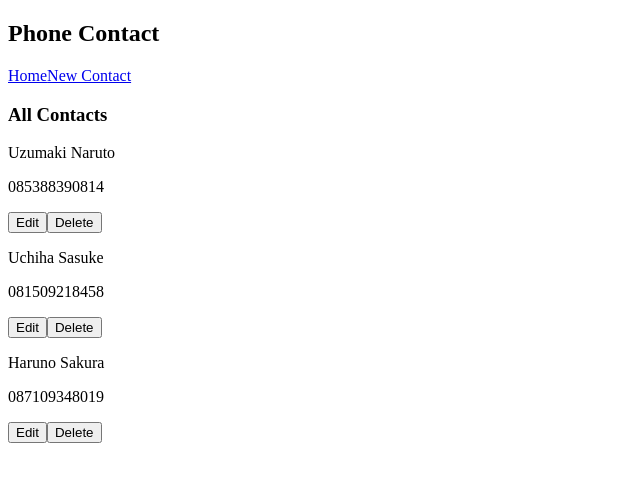
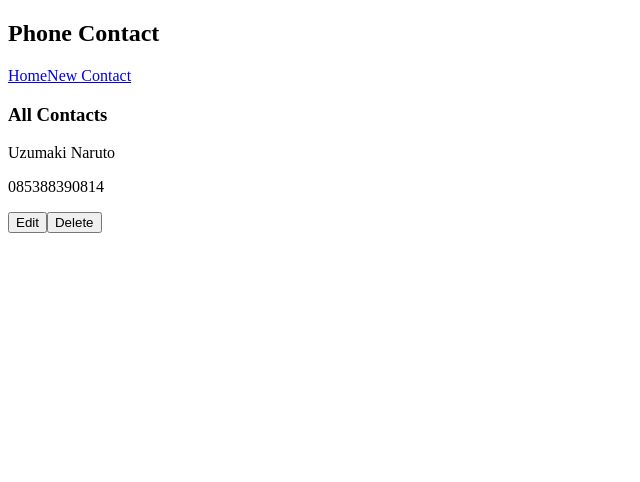
Before and after one commit to haerulmutakin/phone-contact-manager, a React (Create React App) app: page / in a window 1280 px wide. Shown: the top 482 px of the page, without its empty margins (0-640 px from the left). Built offline with nearby package versions, Linux system fonts and the light colour scheme; data requests are answered from the project's data file; the HTML template or start-up script is replaced by a standard one.

Commit message:
episode 15: Deleting Contact

```diff
--- a/database/contact.json
+++ b/database/contact.json
@@ -4,16 +4,6 @@
       "id": 1,
       "name": "Uzumaki Naruto",
       "number": "085388390814"
-        },
-        {
-            "id": 2,
-            "name": "Uchiha Sasuke",
-            "number": "081509218458"
-        },
-        {
-            "id": 3,
-            "name": "Haruno Sakura",
-            "number": "087109348019"
     }
   ]
 }
--- a/src/ContactList.js
+++ b/src/ContactList.js
@@ -1,4 +1,12 @@
+import Api from './api/contact-api';
+
 const ContactList = ({contacts, title, onDelete}) => {
+
+    const handleDeleteContact = (id) => {
+        Api.delete('/contacts/' + id).then(() => {
+            onDelete();
+        });
+    }
 
 
     return (
@@ -12,7 +20,7 @@ const ContactList = ({contacts, title, onDelete}) => {
                     </div>
                     <div className="contact-actions">
                         <button className="btn btn-primary">Edit</button>
-                        <button onClick={() => onDelete(contact.id)} className="btn btn-danger">Delete</button>
+                        <button onClick={() => handleDeleteContact(contact.id)} className="btn btn-danger">Delete</button>
                     </div>
                 </div>
             ))}
--- a/src/Home.js
+++ b/src/Home.js
@@ -7,12 +7,8 @@ const Home = () => {
     const [error, setError] = useState(null);
     const [loading, setLoading] = useState(true);
 
-    const handleDelete = (id) => {
-        const filteredContacts = contacts.filter((contact) => contact.id !== id  );
-        setContacts(filteredContacts);
-    }
 
-    useEffect(() => {
+    const fetchContact = () => {
         Api.get('/contacts')
             .then(res => {
                 setContacts(res.data);
@@ -23,13 +19,17 @@ const Home = () => {
             .finally(() => {
                 setLoading(false);
             })
+    }
+
+    useEffect(() => {
+        fetchContact();
     }, []);
 
     return (
         <div className="home">
             {loading && <div>Loading...</div>}
             {error && <div>{ error }</div>}
-          {contacts && <ContactList contacts={contacts} title="All Contacts" onDelete={handleDelete} />}
+          {contacts && <ContactList contacts={contacts} title="All Contacts" onDelete={fetchContact} />}
         </div>
      );
 }
```
Lines whose indentation alone changed are shown as unchanged.
